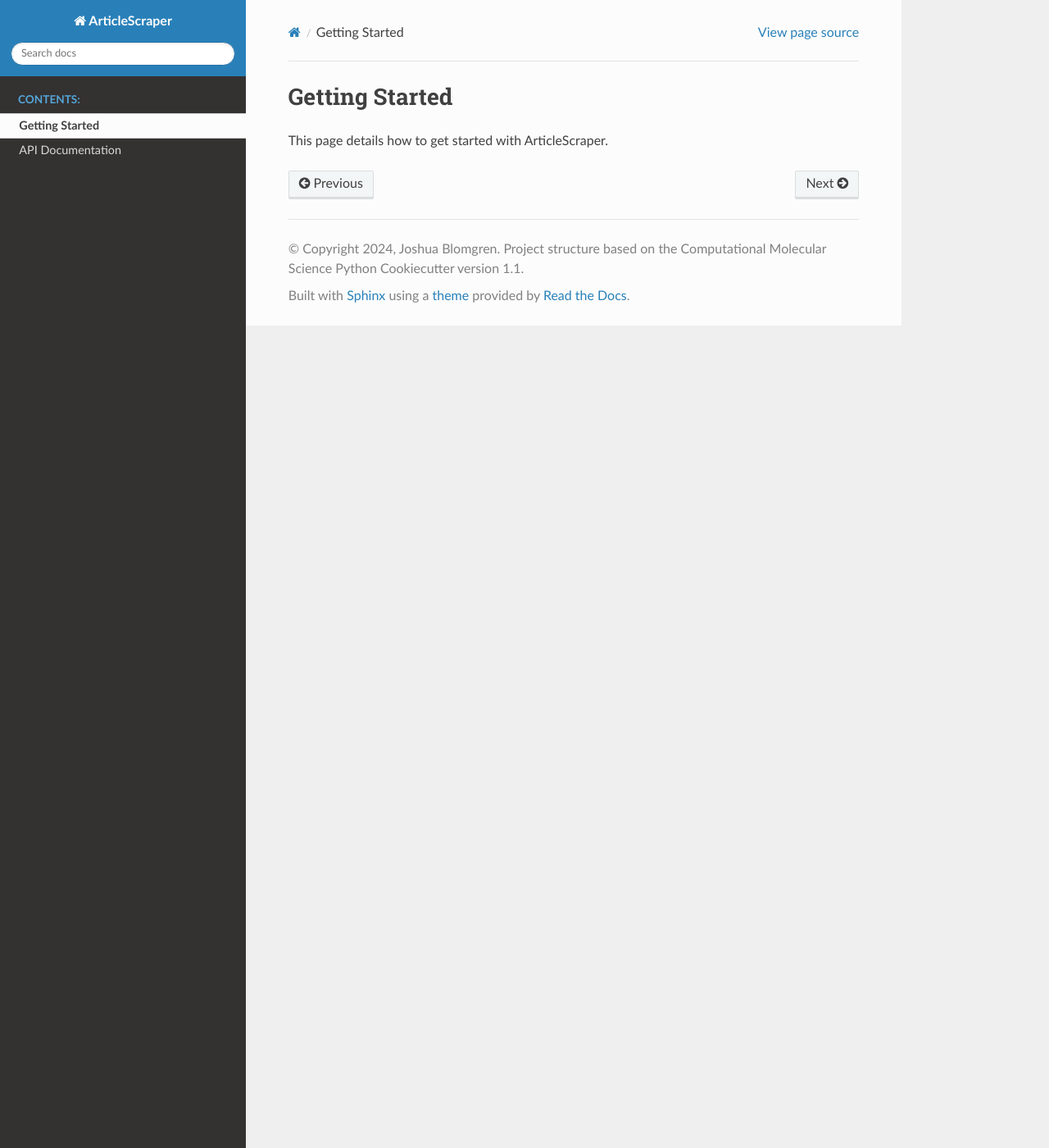
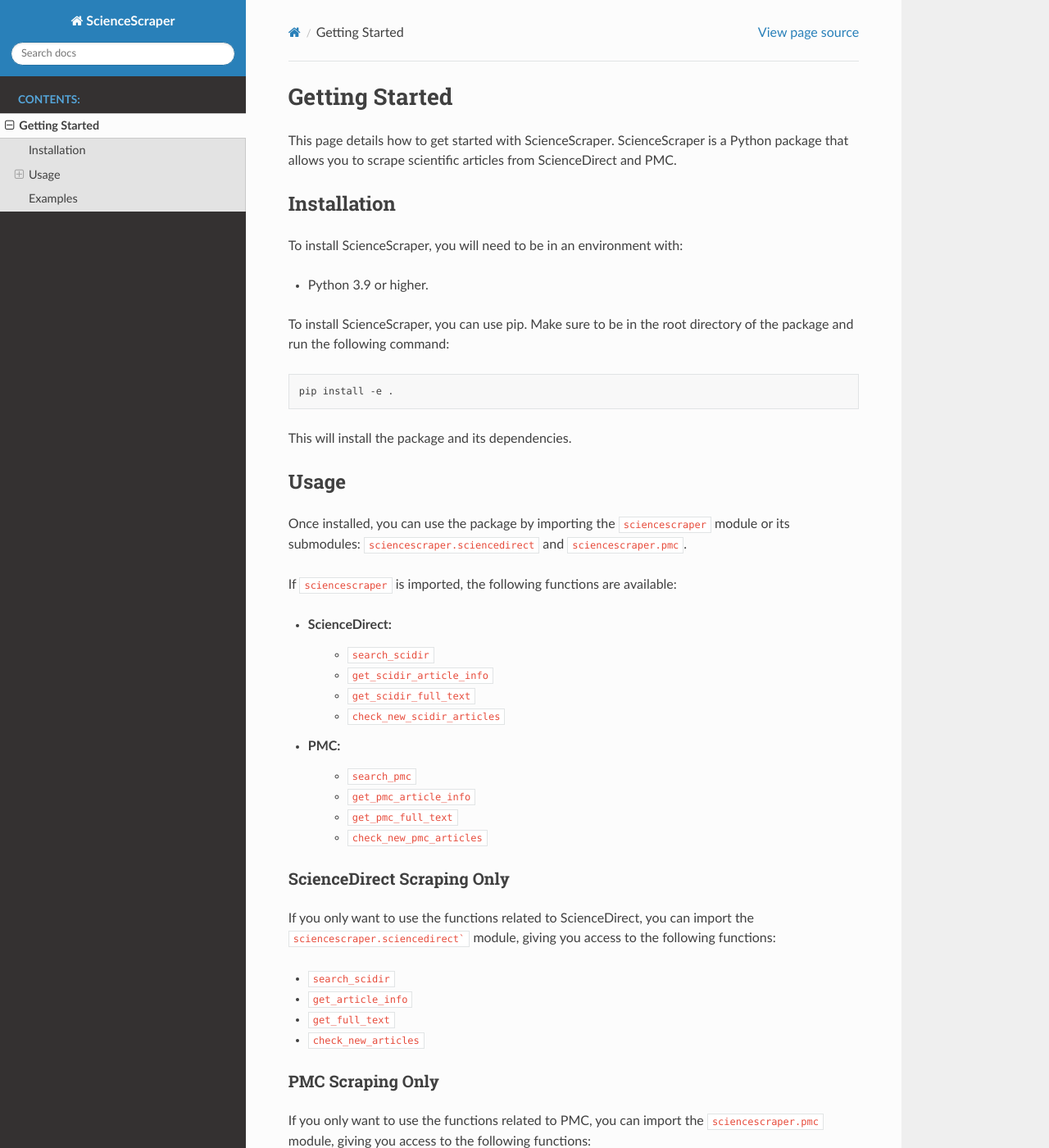
Before and after one commit to peptide-digest/ScienceScraper, a Sphinx documentation site: the page built from docs/getting_started.rst, in a window 1280 px wide and 1400 px high. Shown: the whole window at 82% size. Built offline with Sphinx 7.4.7 and the Read the Docs theme 2.0.0, drawn with Linux system fonts in a browser that asks for light colours; the version number could not be read and is left out; some of the changed text lies outside the part shown.

Commit message:
update sphinx documentation

````diff
--- a/docs/conf.py
+++ b/docs/conf.py
@@ -17,12 +17,12 @@
 import sys
 sys.path.insert(0, os.path.abspath('..'))
 
-import articlescraper
+import sciencescraper
 
 
 # -- Project information -----------------------------------------------------
 
-project = 'ArticleScraper'
+project = 'ScienceScraper'
 copyright = ("2024, Joshua Blomgren. Project structure based on the "
              "Computational Molecular Science Python Cookiecutter version 1.1")
 author = 'Joshua Blomgren'
@@ -43,16 +43,28 @@
 # extensions coming with Sphinx (named 'sphinx.ext.*') or your custom
 # ones.
 extensions = [
-    'sphinx.ext.autosummary',
-    'sphinx.ext.autodoc',
+    'autoapi.extension',
+    #'sphinx.ext.autosummary',
+    #'sphinx.ext.autodoc',
     'sphinx.ext.mathjax',
     'sphinx.ext.viewcode',
     'sphinx.ext.napoleon',
     'sphinx.ext.intersphinx',
     'sphinx.ext.extlinks',
 ]
+autoapi_dirs = ['../sciencescraper']
+autoapi_ignore = ["*/tests/*",
+                  "*_version.py"]
 
-autosummary_generate = True
+autoapi_options = ['members',
+		'undoc-members',
+		#'private-members',
+		#'special-members',
+		'show-inheritance',
+		'show-module-summary',
+		'imported-members']
+
+# autosummary_generate = True	# or delete this
 napoleon_google_docstring = False
 napoleon_use_param = False
 napoleon_use_ivar = True
@@ -74,7 +86,7 @@
 #
 # This is also used if you do content translation via gettext catalogs.
 # Usually you set "language" from the command line for these cases.
-language = None
+language = 'Python'
 
 # List of patterns, relative to source directory, that match files and
 # directories to ignore when looking for source files.
@@ -117,7 +129,7 @@
 # -- Options for HTMLHelp output ---------------------------------------------
 
 # Output file base name for HTML help builder.
-htmlhelp_basename = 'articlescraperdoc'
+htmlhelp_basename = 'sciencescraperdoc'
 
 
 # -- Options for LaTeX output ------------------------------------------------
@@ -144,8 +156,8 @@
 # (source start file, target name, title,
 #  author, documentclass [howto, manual, or own class]).
 latex_documents = [
-    (master_doc, 'articlescraper.tex', 'ArticleScraper Documentation',
-     'articlescraper', 'manual'),
+    (master_doc, 'sciencescraper.tex', 'ScienceScraper Documentation',
+     'sciencescraper', 'manual'),
 ]
 
 
@@ -154,7 +166,7 @@
 # One entry per manual page. List of tuples
 # (source start file, name, description, authors, manual section).
 man_pages = [
-    (master_doc, 'articlescraper', 'ArticleScraper Documentation',
+    (master_doc, 'sciencescraper', 'ScienceScraper Documentation',
      [author], 1)
 ]
 
@@ -165,8 +177,8 @@
 # (source start file, target name, title, author,
 #  dir menu entry, description, category)
 texinfo_documents = [
-    (master_doc, 'articlescraper', 'ArticleScraper Documentation',
-     author, 'articlescraper', 'Article scraper that retrieves and cleans full-text articles from ScienceDirect and PMC.',
+    (master_doc, 'sciencescraper', 'ScienceScraper Documentation',
+     author, 'sciencescraper', 'Article scraper that retrieves and cleans full-text articles from ScienceDirect and PMC.',
      'Miscellaneous'),
 ]
 
--- a/docs/getting_started.rst
+++ b/docs/getting_started.rst
@@ -1,4 +1,90 @@
 Getting Started
 ===============
 
-This page details how to get started with ArticleScraper.
+This page details how to get started with ScienceScraper. ScienceScraper is a Python package that allows you to scrape scientific articles from ScienceDirect and PMC.
+
+Installation
+------------
+
+To install ScienceScraper, you will need to be in an environment with:
+
+* Python 3.9 or higher.
+
+To install ScienceScraper, you can use pip. Make sure to be in the root directory of the package and run the following command:
+
+.. code-block:: bash
+
+    pip install -e .
+
+This will install the package and its dependencies.
+
+Usage
+-----
+
+Once installed, you can use the package by importing the ``sciencescraper`` module or its submodules: ``sciencescraper.sciencedirect`` and ``sciencescraper.pmc``.
+
+If ``sciencescraper`` is imported, the following functions are available:
+
+- ScienceDirect:
+    * ``search_scidir``
+    * ``get_scidir_article_info``
+    * ``get_scidir_full_text``
+    * ``check_new_scidir_articles``
+- PMC:
+    * ``search_pmc``
+    * ``get_pmc_article_info``
+    * ``get_pmc_full_text``
+    * ``check_new_pmc_articles``
+
+ScienceDirect Scraping Only
+~~~~~~~~~~~~~~~~~~~~~~~~~~~
+
+If you only want to use the functions related to ScienceDirect, you can import the ``sciencescraper.sciencedirect``` module, giving you access to the following functions:
+
+- ``search_scidir``
+- ``get_article_info``
+- ``get_full_text``
+- ``check_new_articles``
+
+PMC Scraping Only
+~~~~~~~~~~~~~~~~~~
+
+If you only want to use the functions related to PMC, you can import the ``sciencescraper.pmc`` module, giving you access to the following functions:
+
+- ``search_pmc``
+- ``get_article_info``
+- ``get_full_text``
+- ``check_new_articles``
+
+Examples
+--------
+
+Here are some examples of how to import the package and use its functions:
+
+.. code-block:: python
+
+    import sciencescraper as ss
+
+    search_results = ss.search_scidir('covid-19', max_results=100)
+
+.. code-block:: python
+
+    import sciencescraper as ss
+
+    api_key = 'your_api_key'
+    doi = '10.1016/j.str.2020.04.005'
+    article_info = ss.get_scidir_article_info(api_key, doi=doi)
+
+.. code-block:: python
+
+    import sciencescraper.sciencedirect as ss_scidir
+
+    api_key = 'your_api_key'
+    doi = '10.1016/j.str.2020.04.005'
+    full_text = ss.get_full_text(api_key, doi=doi)
+
+.. code-block:: python
+
+    import sciencescraper.pmc as ss_pmc
+
+    article_info = ss_pmc.get_particle_info('10680866')
--- /dev/null
+++ b/docs/requirements.txt
@@ -0,0 +1,6 @@
+sphinx
+sphinx_rtd_theme
+lxml==5.1.0
+requests
+beautifulsoup4
+-e ..
````
Also changed, not shown: docs/README.md (+2 -2 lines), docs/api.rst (deleted, +0 -7 lines), docs/index.rst (+11 -7 lines), docs/_static/logo.png (added), 2 other files.
